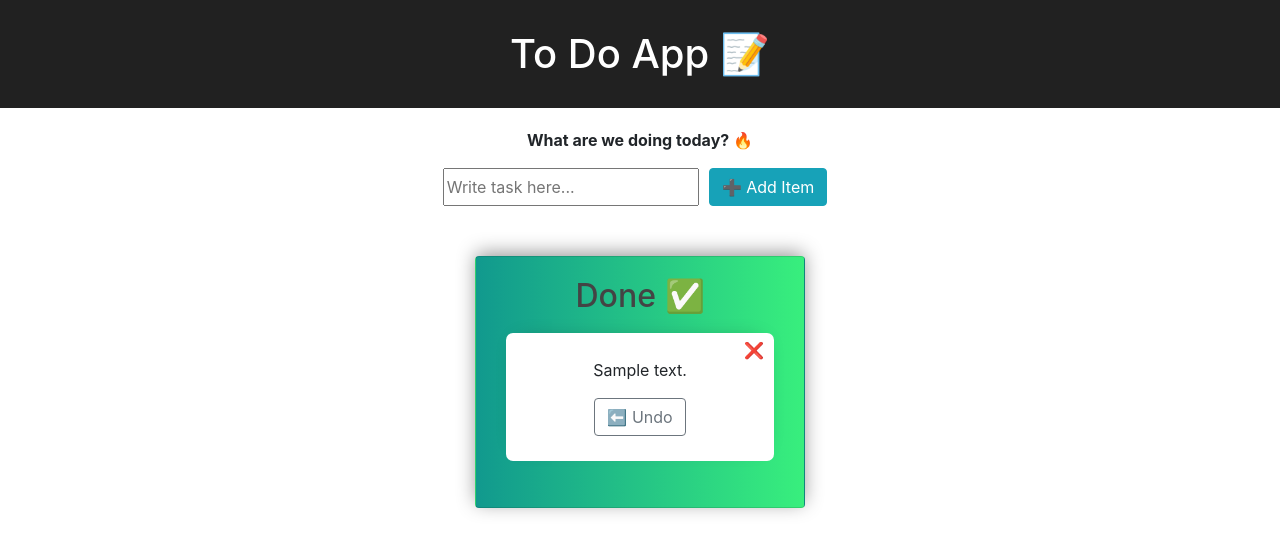
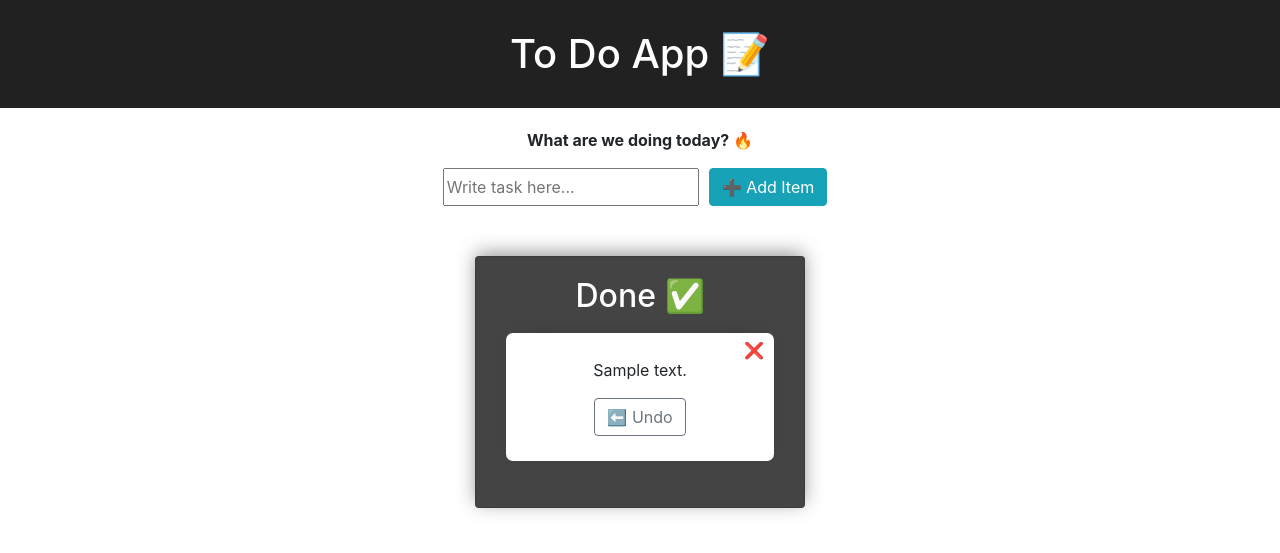
Before and after one commit to Furda/To-do-app, a Flask app: page / in a window 1280 px wide. Shown: the top 553 px of the page. Run offline with Flask 2, Linux system fonts and the light colour scheme; tables that the repository leaves empty hold one stand-in row (values such as "Sample post"); some libraries are stand-ins or nearby versions.

Commit message:
Deployment settings

```diff
--- a/requirements.txt
+++ b/requirements.txt
@@ -1,8 +1,12 @@
+certifi==2020.4.5.1
 click==7.1.2
 Flask==1.1.2
 Flask-SQLAlchemy==2.4.1
+gunicorn==20.0.4
 itsdangerous==1.1.0
 Jinja2==2.11.2
 MarkupSafe==1.1.1
 SQLAlchemy==1.3.16
 Werkzeug==1.0.1
+wincertstore==0.2
+wrapt==1.11.2
--- /dev/null
+++ b/runtime.txt
@@ -0,0 +1 @@
+python-3.8.3
--- a/static/css/style.css
+++ b/static/css/style.css
@@ -30,7 +30,7 @@
 }
 
 .todo__itemHeader {
-  color: #444444;
+  color: #ffffff;
 }
 
 .todo__close {
@@ -74,7 +74,7 @@
   height: fit-content;
   width: 330px;
   box-shadow: 0px -4px 19px -1px rgba(0,0,0,0.41);
-  background: linear-gradient(to right, #11998e, #38ef7d);
+  background-color: #444444;
 }
 
 .todo__itemContainer {
```
Also changed, not shown: todo.db, 1 other file.
